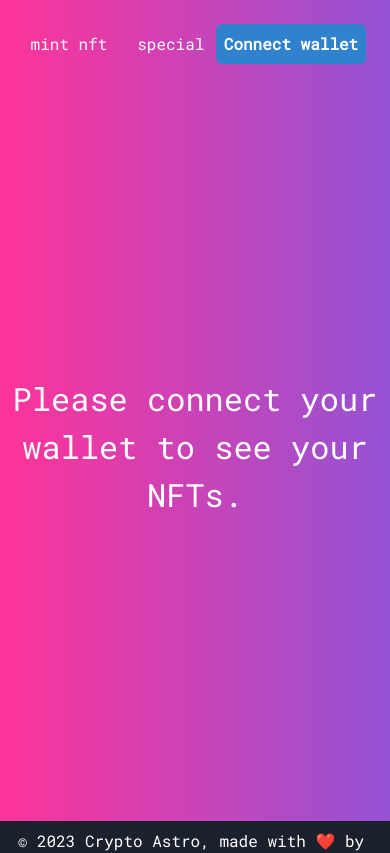
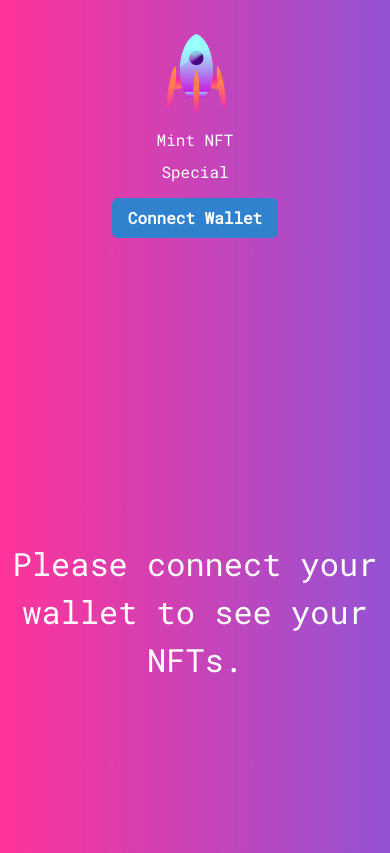
Before and after one commit to marjorie-n/NFT-project-nextjs-etherjs-merkletree-whitelist-mint, a Next.js app in the folder front/: page /specialAccess in a window 390 px wide. Shown: the top 853 px of the page. Built offline with nearby package versions, Linux system fonts and the light colour scheme; a web font is replaced by a local one.

Commit message:
💄 fix responsive design

```diff
--- a/front/components/Header/Header.jsx
+++ b/front/components/Header/Header.jsx
@@ -28,8 +28,8 @@ const Header = () => {
       if (provider) {
         let network = await provider.getNetwork();
 
-        //mumbai network
-        if (network.chainId == 80001) {
+        // Mumbai network
+        if (network.chainId === 80001) {
           const resultAccount = await provider.send("eth_requestAccounts", []);
           setAccount(ethers.utils.getAddress(resultAccount[0]));
           setIsLoading(false);
@@ -55,6 +55,7 @@ const Header = () => {
       }
     }
   };
+
   return (
     <Flex
       width="100%"
@@ -62,9 +63,10 @@ const Header = () => {
       alignItems="center"
       padding="1.5rem"
       mb="1rem"
+      className={styles.Header}
     >
       <Text>
-        <Link href="/">
+        <Link href={"/"}>
           <Image
             className={styles.logo}
             src="/fuse.png"
@@ -75,12 +77,12 @@ const Header = () => {
         </Link>
       </Text>
 
-      <Flex justify="space-between" align="center" width="100px">
-        <Link href="/mint">mint nft</Link>
+      <Flex>
+        <Link href="/mint">Mint NFT</Link>
       </Flex>
 
       <Flex>
-        <Link href="/specialAccess">special</Link>
+        <Link href="/specialAccess">Special</Link>
       </Flex>
 
       {isLoading ? (
@@ -92,11 +94,16 @@ const Header = () => {
             target="_blank"
             rel="noopener noreferrer"
           >
-            <Icon className={styles.github} as={FaGithub} color="white" boxSize={6} mr={3} />
+            <Icon
+              className={styles.github}
+              as={FaGithub}
+              color="white"
+              boxSize={5}
+              mr={3}
+            />
           </Link>
           <Text as="span" color="white" fontWeight="bold">
-            Wallet:
-            {account && account.slice(0, 5) + "..." + account.slice(-4)}
+            Wallet: {account && `${account.slice(0, 5)}...${account.slice(-4)}`}
           </Text>
         </Flex>
       ) : (
@@ -107,7 +114,13 @@ const Header = () => {
             target="_blank"
             rel="noopener noreferrer"
           >
-            <Icon className={styles.github} as={FaGithub} color="white" boxSize={6} mr={3} />
+            <Icon
+              className={styles.github}
+              as={FaGithub}
+              color="white"
+              boxSize={5}
+              mr={3}
+            />
           </Link>
 
           <Button
@@ -115,7 +128,7 @@ const Header = () => {
             onClick={connectWallet}
             colorScheme="blue"
           >
-            Connect wallet
+            Connect Wallet
           </Button>
         </Flex>
       )}
--- a/front/src/styles/Home.module.css
+++ b/front/src/styles/Home.module.css
@@ -1,12 +1,55 @@
-@media (max-width: 600px) {
-  .logo {
-    display: none;
+@media (min-width: 350px) and (max-width: 700px) {
+  .Header {
+    display: flex;
+    flex-direction: column;
+    align-items: center;
+    justify-content: center;
+    height: 30vh;
+    width: 30vh;
+    margin: 0 auto;
+    line-height: 2;
   }
   .github {
     display: none;
   }
   .button {
-    width: 150px;
-    margin-left: 5px;
+    margin-top: 10px;
+  }
+  .container {
+    margin-top: 70px;
   }
 }
+/*pour les formats mobiles compris entre 700 et 1000px*/
+@media (min-width: 700px) and (max-width: 1000px) {
+  .container {
+    margin-top: 0px;
+  }
+  .start {
+    margin-top: -50px;
+  }
+}
+@media (max-width: 350px) {
+  .Header {
+    display: flex;
+    flex-direction: column;
+    align-items: center;
+    justify-content: center;
+    height: 30vh;
+    width: 30vh;
+    margin: 0 auto;
+    line-height: 2;
+  }
+  .github {
+    display: none;
+  }
+  .button {
+    margin-top: 10px;
+  }
+  .container {
+    margin-top: 150px;
+    .image{
+      width: 50%;
+    }
+  }
+
+}
```
Also changed, not shown: front/components/Before/Before.jsx (+7 -3 lines), front/src/pages/index.js (+4 -3 lines).
